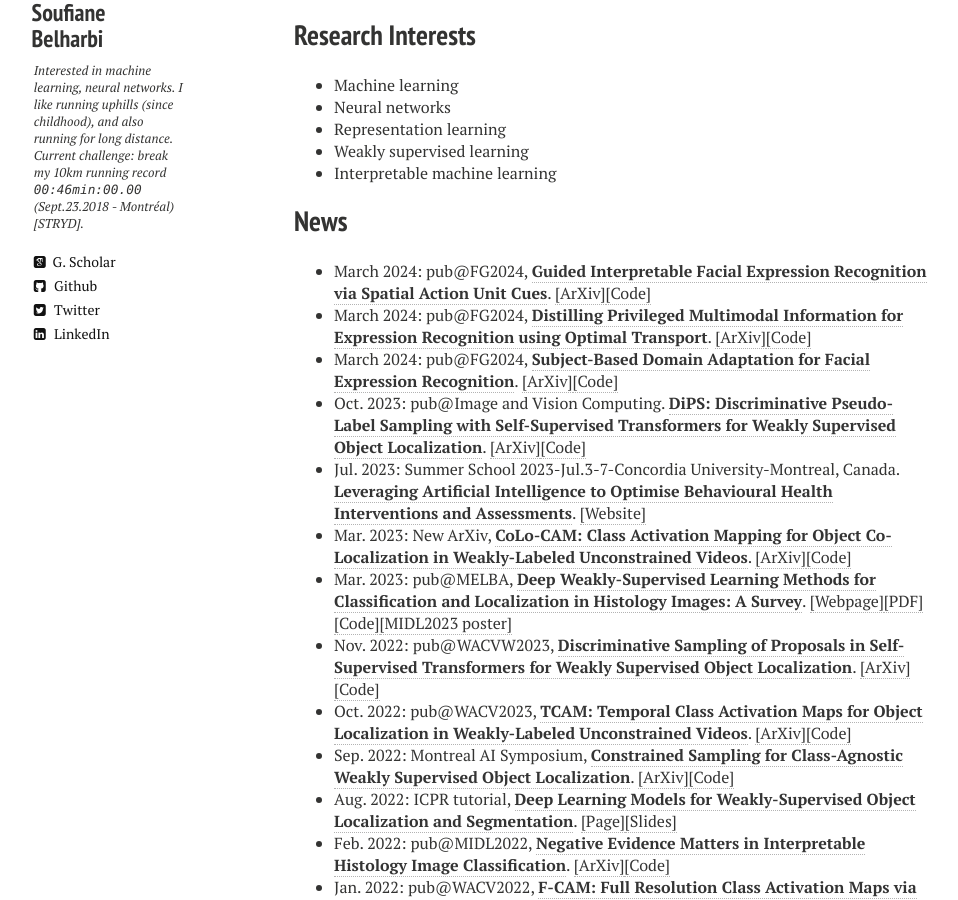
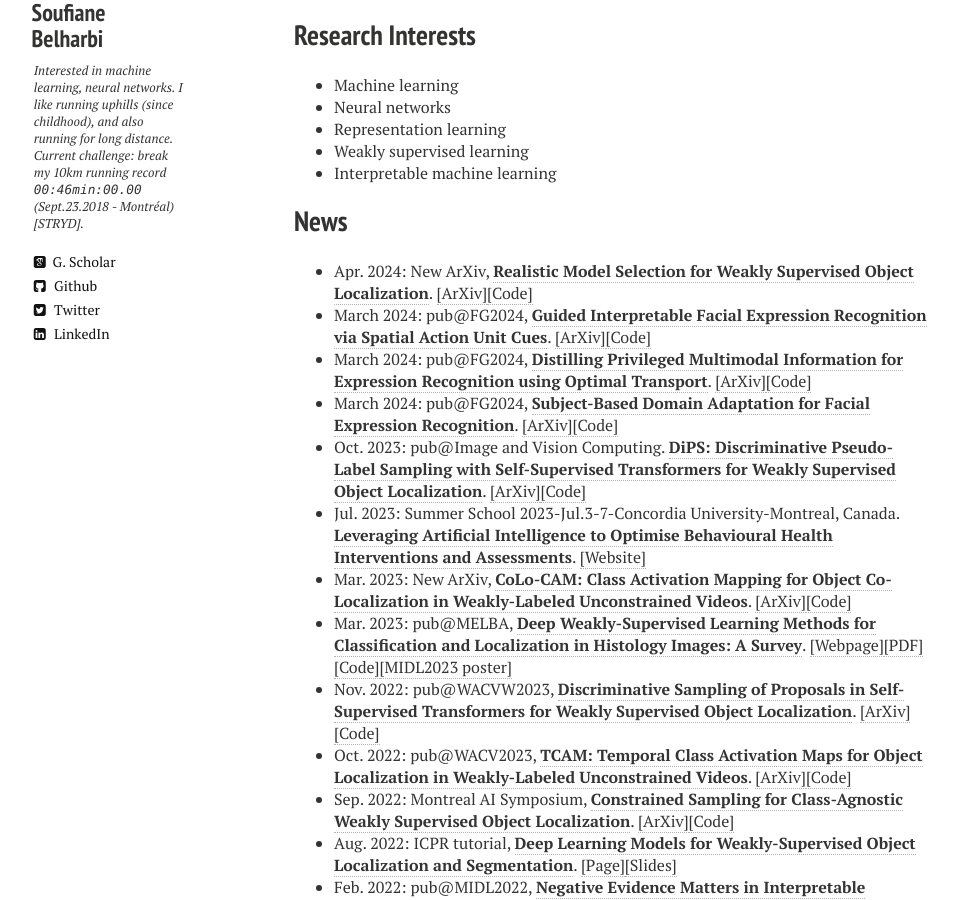
Before and after one commit to sbelharbi/sbelharbi.github.io, a Jekyll site: the page built from index.md, in a window 1280 px wide and 900 px high, scrolled down 1250 px. Shown: the whole window, without its empty margins (26-984 px from the left). Built offline with Jekyll 4.4.1, drawn with Linux system fonts in a browser that asks for light colours; nearby versions of some CDN libraries.

Commit message:
new arxiv.

```diff
--- a/index.md
+++ b/index.md
@@ -23,6 +23,7 @@
 
 
 ## News
+* Apr. 2024: New ArXiv, [**Realistic Model Selection for Weakly Supervised Object Localization**](https://arxiv.org/abs/2404.10034). <a href="https://arxiv.org/abs/2404.10034">[ArXiv]</a><a href="https://github.com/shakeebmurtaza/wsol_model_selection">[Code]</a>
 * March 2024: pub@FG2024, [**Guided Interpretable Facial Expression Recognition via Spatial Action Unit Cues**](https://arxiv.org/abs/2402.00281). <a href="https://arxiv.org/abs/2402.00281">[ArXiv]</a><a href="https://github.com/sbelharbi/interpretable-fer-aus">[Code]</a>
 * March 2024: pub@FG2024, [**Distilling Privileged Multimodal Information for Expression Recognition using Optimal Transport**](https://arxiv.org/abs/2401.15489). <a href="https://arxiv.org/abs/2401.15489">[ArXiv]</a><a href="https://github.com/haseebaslam95/PKDOT">[Code]</a>
 * March 2024: pub@FG2024, [**Subject-Based Domain Adaptation for Facial Expression Recognition**](https://arxiv.org/abs/2312.05632). <a href="https://arxiv.org/abs/2312.05632">[ArXiv]</a><a href="https://github.com/osamazeeshan/Subject-Based-Domain-Adaptation-for-FER">[Code]</a>
```
